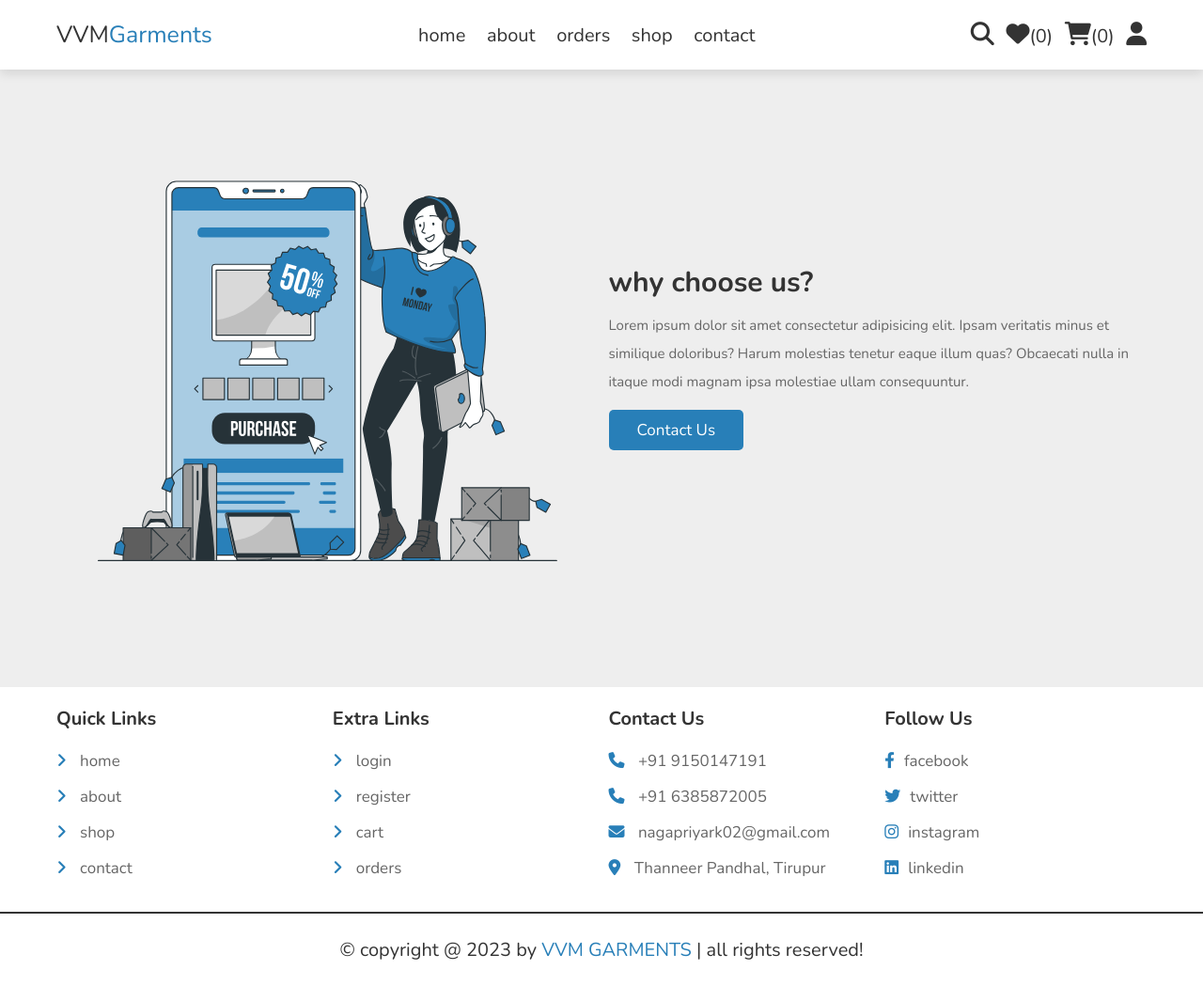
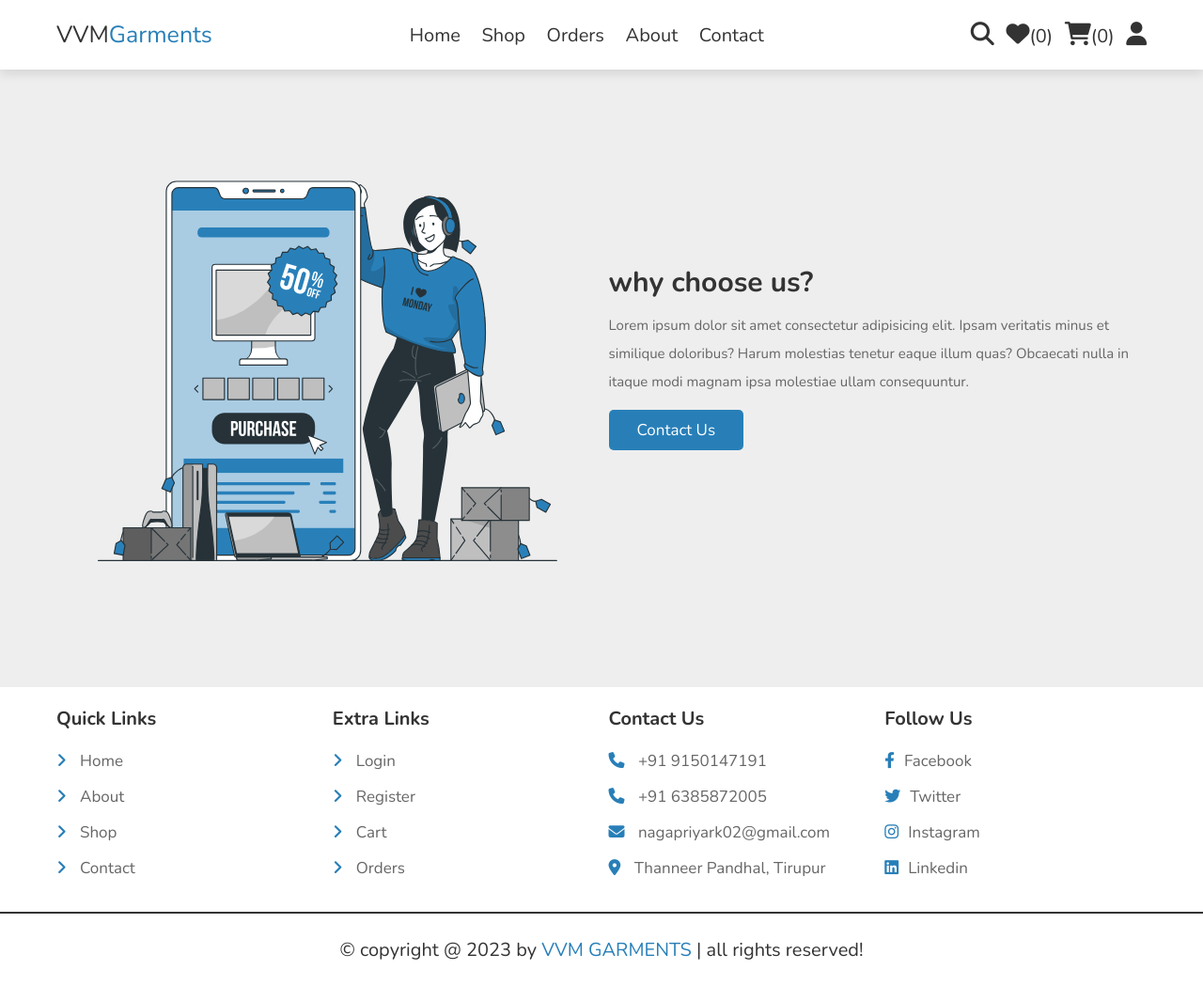
Before and after one commit to KARTHICK251/vvm, a PHP site: page /about.php in a window 1280 px wide. Shown: the whole page at 94% size. Run offline with PHP 8.4, Linux system fonts and the light colour scheme; data that the repository does not hold is empty; some libraries are stand-ins or nearby versions.

Commit message:
components

```diff
--- a/components/connect.php
+++ b/components/connect.php
@@ -1,8 +1,8 @@
 <?php
 
-$db_name = 'mysql:host=localhost;dbname=shop_db';
-$user_name = 'root';
-$user_password = '';
+$db_name = 'mysql:host=localhost;dbname=id20654954_shop_db';
+$user_name = 'id20654954_vvm';
+$user_password = 'XjTDTeb5jfIJ4Q[0';
 
 $conn = new PDO($db_name, $user_name, $user_password);
 
--- a/components/footer.php
+++ b/components/footer.php
@@ -3,23 +3,23 @@
    <section class="grid">
 
       <div class="box">
-         <h3>quick links</h3>
-         <a href="home.php"> <i class="fas fa-angle-right"></i> home</a>
-         <a href="about.php"> <i class="fas fa-angle-right"></i> about</a>
-         <a href="shop.php"> <i class="fas fa-angle-right"></i> shop</a>
-         <a href="contact.php"> <i class="fas fa-angle-right"></i> contact</a>
+         <h3>Quick links</h3>
+         <a href="/"> <i class="fas fa-angle-right"></i> Home</a>
+         <a href="about.php"> <i class="fas fa-angle-right"></i> About</a>
+         <a href="shop.php"> <i class="fas fa-angle-right"></i> Shop</a>
+         <a href="contact.php"> <i class="fas fa-angle-right"></i> Contact</a>
       </div>
 
       <div class="box">
-         <h3>extra links</h3>
-         <a href="user_login.php"> <i class="fas fa-angle-right"></i> login</a>
-         <a href="user_register.php"> <i class="fas fa-angle-right"></i> register</a>
-         <a href="cart.php"> <i class="fas fa-angle-right"></i> cart</a>
-         <a href="orders.php"> <i class="fas fa-angle-right"></i> orders</a>
+         <h3>Extra Links</h3>
+         <a href="user_login.php"> <i class="fas fa-angle-right"></i> Login</a>
+         <a href="user_register.php"> <i class="fas fa-angle-right"></i> Register</a>
+         <a href="cart.php"> <i class="fas fa-angle-right"></i> Cart</a>
+         <a href="orders.php"> <i class="fas fa-angle-right"></i> Orders</a>
       </div>
 
       <div class="box">
-         <h3>contact us</h3>
+         <h3>Contact Us</h3>
          <a href="tel:9150147191"><i class="fas fa-phone"></i> +91 9150147191</a>
          <a href="tel:6385872005"><i class="fas fa-phone"></i> +91 6385872005</a>
          <a href="mailto:nagapriyark02@gmail.com"><i class="fas fa-envelope"></i> nagapriyark02@gmail.com</a>
@@ -27,11 +27,11 @@
       </div>
 
       <div class="box">
-         <h3>follow us</h3>
-         <a href="#"><i class="fab fa-facebook-f"></i>facebook</a>
-         <a href="#"><i class="fab fa-twitter"></i>twitter</a>
-         <a href="#"><i class="fab fa-instagram"></i>instagram</a>
-         <a href="#"><i class="fab fa-linkedin"></i>linkedin</a>
+         <h3>Follow Us</h3>
+         <a href="#"><i class="fab fa-facebook-f"></i>Facebook</a>
+         <a href="#"><i class="fab fa-twitter"></i>Twitter</a>
+         <a href="#"><i class="fab fa-instagram"></i>Instagram</a>
+         <a href="#"><i class="fab fa-linkedin"></i>Linkedin</a>
       </div>
 
    </section>
--- a/components/user_header.php
+++ b/components/user_header.php
@@ -18,11 +18,13 @@
       <a href="home.php" class="logo">VVM<span>Garments</span></a>
 
       <nav class="navbar">
-         <a href="home.php">home</a>
-         <a href="about.php">about</a>
-         <a href="orders.php">orders</a>
-         <a href="shop.php">shop</a>
-         <a href="contact.php">contact</a>
+         <a href="/">Home</a>
+         <a href="shop.php">Shop</a>
+
+         <a href="orders.php">Orders</a>
+         <a href="about.php">About</a>
+
+         <a href="contact.php">Contact</a>
       </nav>
 
       <div class="icons">
```
Also changed, not shown: components/admin_header.php (+6 -6 lines).
